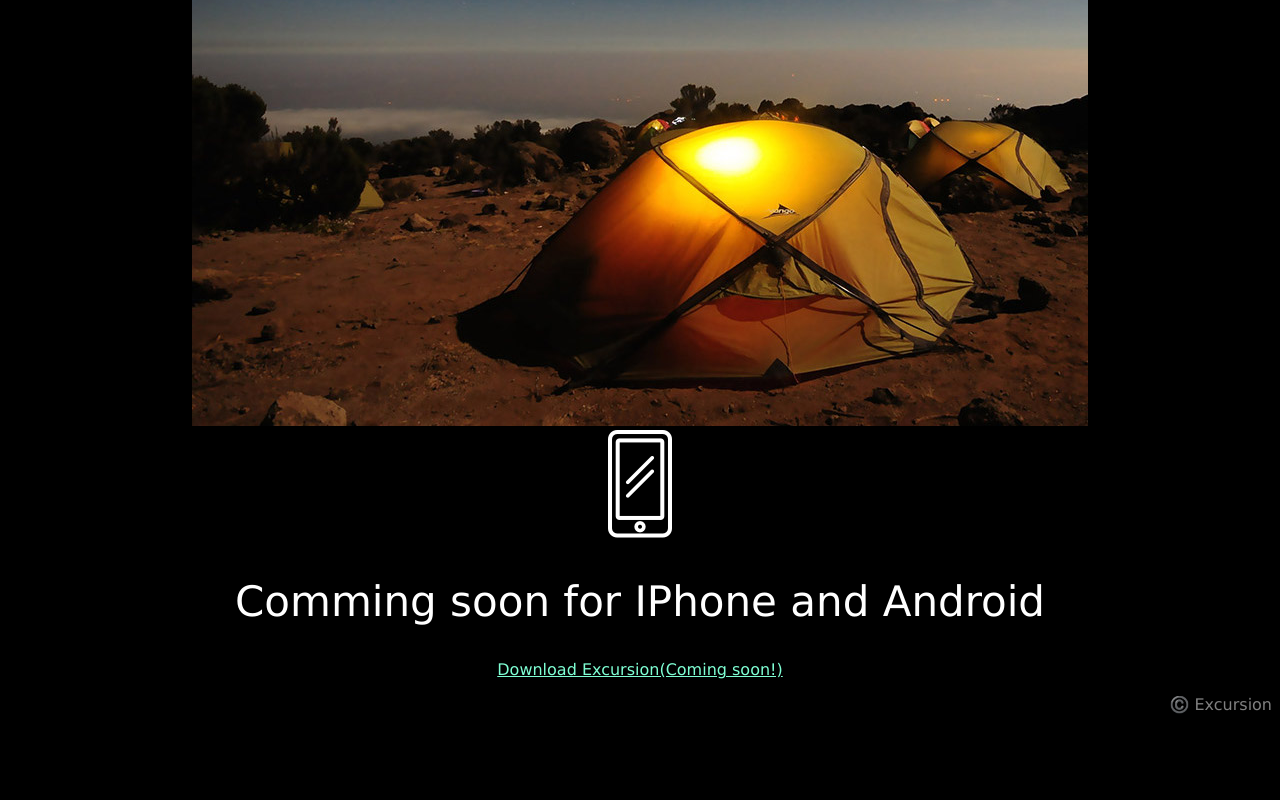
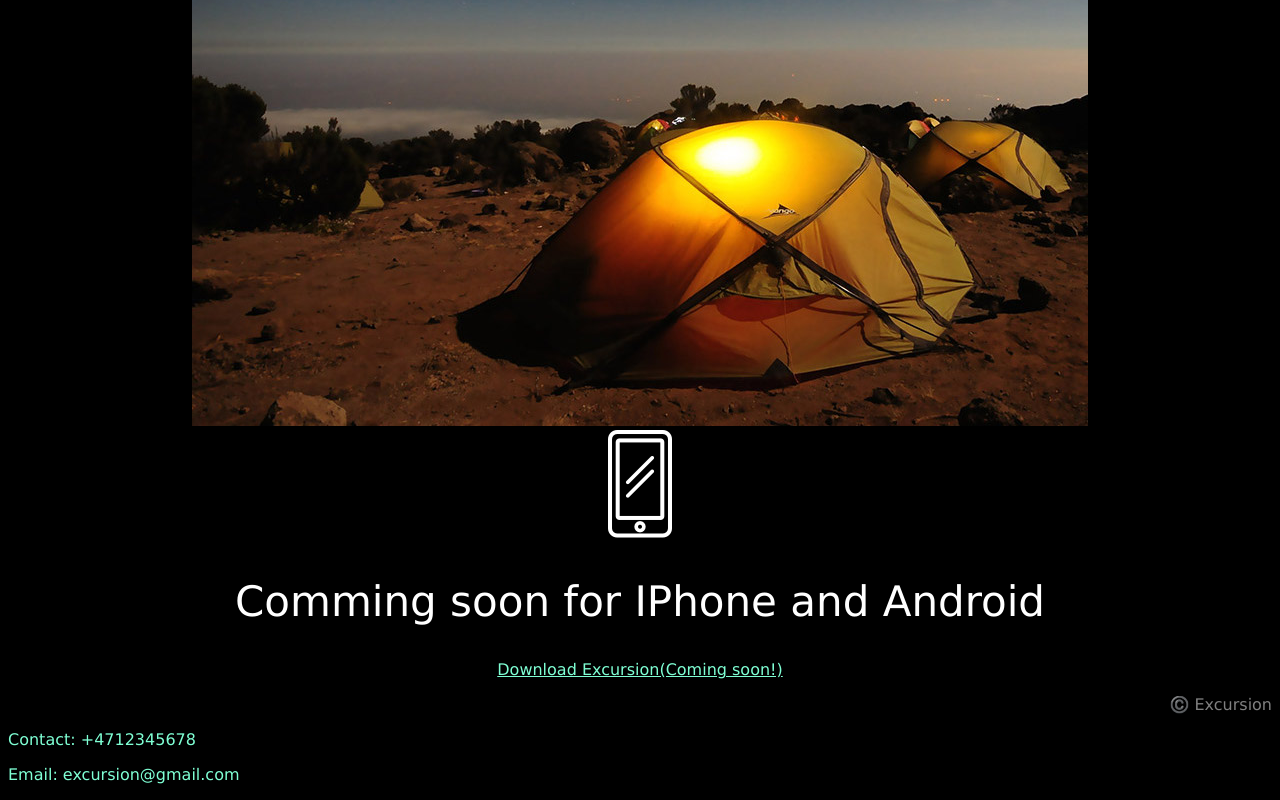
Before and after one commit to sugan1605/excursion, a plain HTML site: page index.html in a window 1280 px wide. Shown: the part 579-1379 px from the top of the page. Before the commit the page ends 1301 px from the top, so only its background shows below. Drawn offline with Linux system fonts and the light colour scheme.

Commit message:
Added footer

```diff
--- a/index.html
+++ b/index.html
@@ -38,4 +38,9 @@
       <aside>©️ Excursion</aside>
     </section>
   </body>
+
+  <footer>
+    <p>Contact: +4712345678</p>
+    <p>Email: excursion@gmail.com</p>
+  </footer>
 </html>
--- a/resources/css/style.css
+++ b/resources/css/style.css
@@ -46,3 +46,9 @@ color: gray;
 coming_soon > image {
     margin-top: 50px;
 }
+
+footer {
+    font-size: 21px;
+    font-weight: normal;
+    text-align: left;
+}
```
